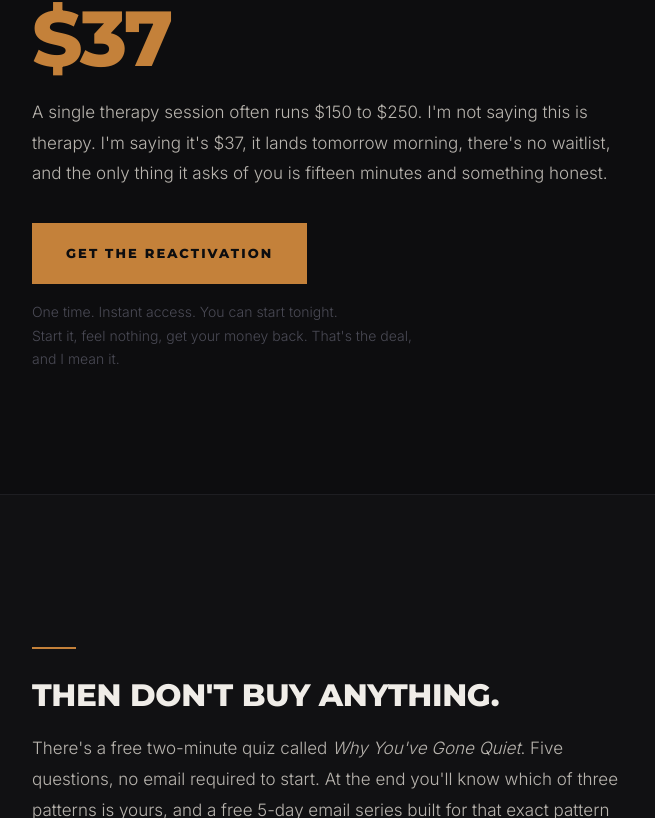
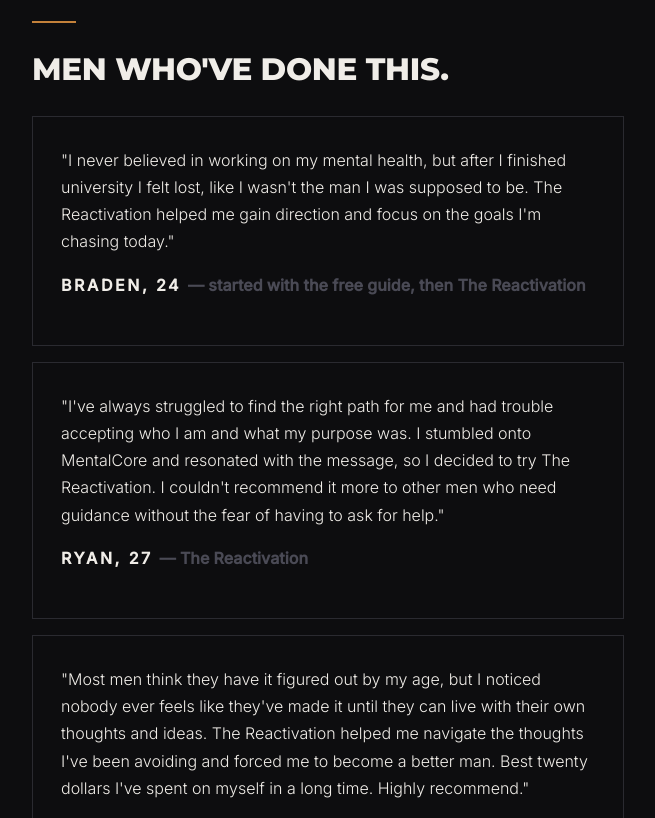
Before and after one commit to nimobenne/mentalcore, a Next.js app: page / in a window 1280 px wide. Shown: the part 6002-6820 px from the top of the page, without its empty margins (312-967 px from the left). Built offline with nearby package versions, Linux system fonts and the light colour scheme.

Commit message:
Add 3 real testimonials below the guarantee/FAQ

```diff
--- a/app/page.tsx
+++ b/app/page.tsx
@@ -239,6 +239,12 @@
 .mc-sales .faq-item{border-bottom:1px solid var(--line);padding:26px 0}
 .mc-sales .faq-item p{color:var(--ash);font-size:16px;max-width:62ch;margin:0}
 
+.mc-sales .testimonial{border:1px solid var(--line-lit);padding:30px 28px;margin-top:16px}
+.mc-sales .testimonial:first-child{margin-top:0}
+.mc-sales .testimonial p{color:var(--bone);font-size:16px;line-height:1.7;max-width:none;margin-bottom:16px}
+.mc-sales .testimonial-name{font-weight:800;font-size:11px;letter-spacing:.16em;text-transform:uppercase;color:var(--ember)}
+.mc-sales .testimonial-name span{color:var(--dim);font-weight:700;text-transform:none;letter-spacing:normal;font-family:var(--font-inter),system-ui,sans-serif}
+
 .mc-sales .anchor-price{
   font-weight:800;
   font-size:clamp(46px,10vw,78px);
@@ -439,6 +445,29 @@
     </div>
   </section>
 
+  <!-- TESTIMONIALS -->
+  <section>
+    <div class="wrap">
+      <div class="rule"></div>
+      <h2>Men who've done this.</h2>
+
+      <div class="testimonial">
+        <p>"I never believed in working on my mental health, but after I finished university I felt lost, like I wasn't the man I was supposed to be. The Reactivation helped me gain direction and focus on the goals I'm chasing today."</p>
+        <p class="testimonial-name">Braden, 24 <span>— started with the free guide, then The Reactivation</span></p>
+      </div>
+
+      <div class="testimonial">
+        <p>"I've always struggled to find the right path for me and had trouble accepting who I am and what my purpose was. I stumbled onto MentalCore and resonated with the message, so I decided to try The Reactivation. I couldn't recommend it more to other men who need guidance without the fear of having to ask for help."</p>
+        <p class="testimonial-name">Ryan, 27 <span>— The Reactivation</span></p>
+      </div>
+
+      <div class="testimonial">
+        <p>"Most men think they have it figured out by my age, but I noticed nobody ever feels like they've made it until they can live with their own thoughts and ideas. The Reactivation helped me navigate the thoughts I've been avoiding and forced me to become a better man. Best twenty dollars I've spent on myself in a long time. Highly recommend."</p>
+        <p class="testimonial-name">Noah, 37 <span>— The Reactivation</span></p>
+      </div>
+    </div>
+  </section>
+
   <!-- CLOSE -->
   <section>
     <div class="wrap">
```
